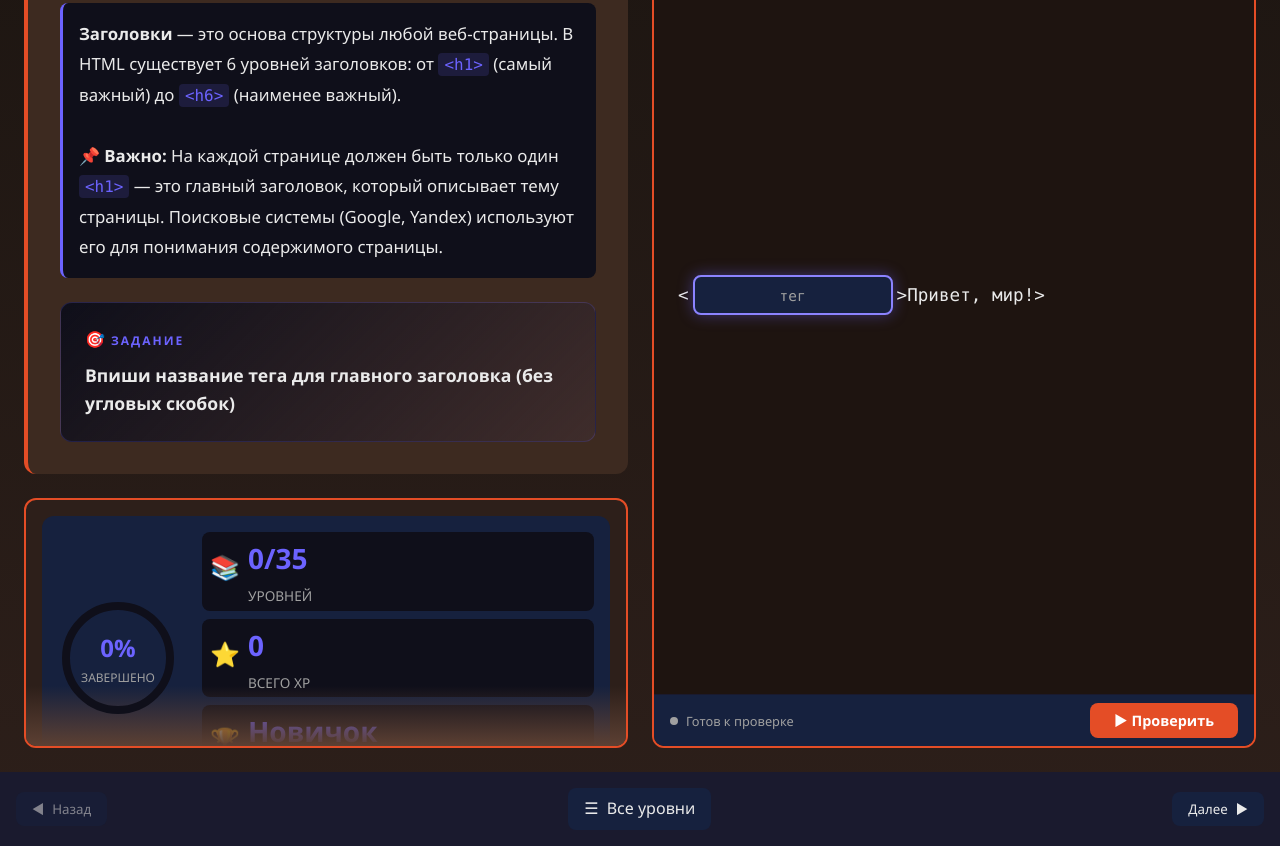
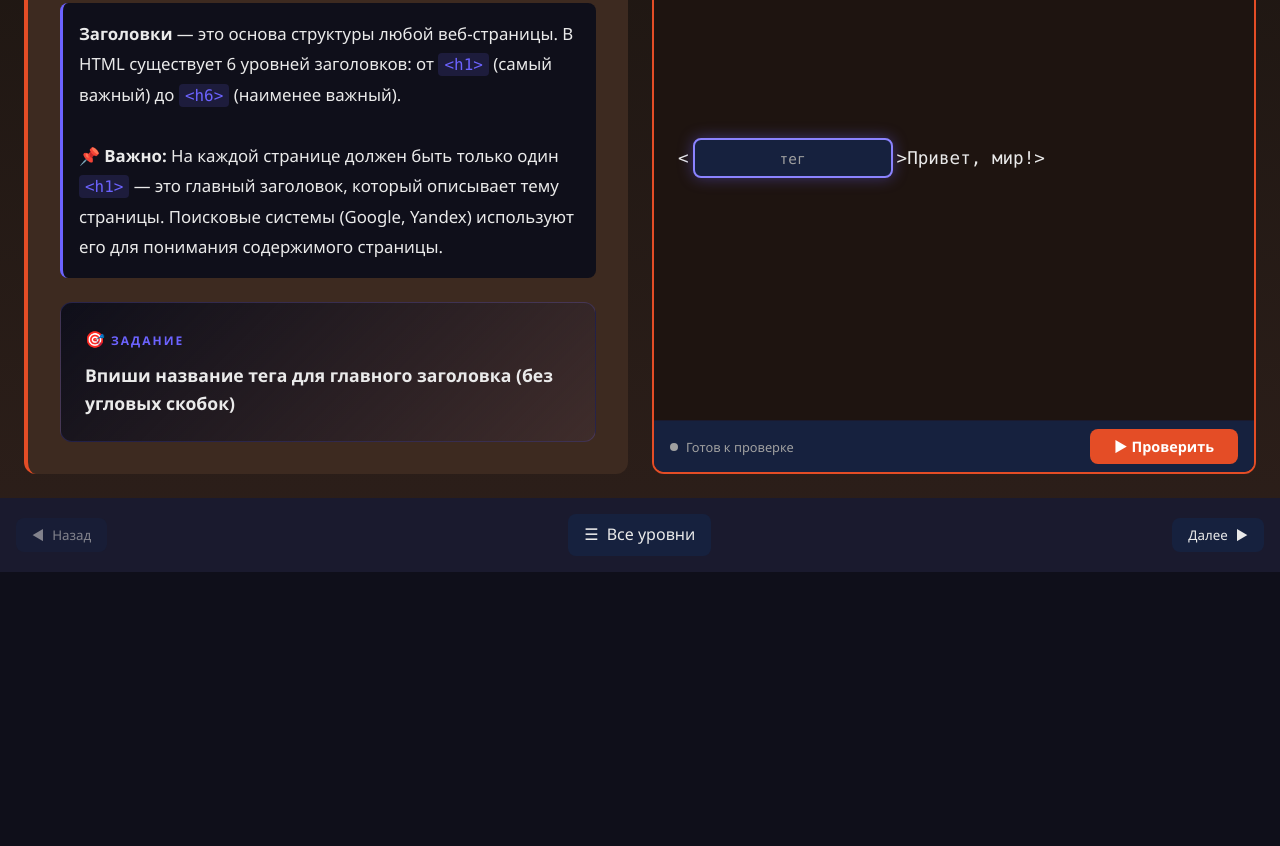
Before and after one commit to Werontye/code-quest, a website: page pages/game.html in a window 1280 px wide. Shown: the part 260-1106 px from the top of the page. After the commit the page ends 832 px from the top, so only its background shows below. Drawn offline with Linux system fonts and the light colour scheme.

Commit message:
Remove Visual Area, add detailed backend setup guide
- Remove Visual Area div from game page for cleaner UI
- Update levelManager.js to handle missing visual element
- Add comprehensive README with MongoDB setup instructions
- Includes local MongoDB, MongoDB Atlas, Railway deployment guide

Co-Authored-By: Claude Opus 4.5 <noreply@anthropic.com>

```diff
--- a/js/modules/levelManager.js
+++ b/js/modules/levelManager.js
@@ -255,9 +255,12 @@ const LevelManager = {
 
     /**
      * Render visual representation with progress info
+     * (Visual area has been removed - this function is now disabled)
      */
     renderVisual() {
         const visualContent = document.getElementById('visualContent');
+        if (!visualContent) return; // Visual area removed
+
         const level = this.currentLevel;
         const userData = Storage.getUserData();
         const levels = this.getLevelsForLang(this.currentLang);
--- a/pages/game.html
+++ b/pages/game.html
@@ -67,13 +67,6 @@
                     <div class="task-box">
                         <span class="task-label" data-i18n="game.task">Задание</span>
                         <p class="task-text" id="taskText"></p>
-                    </div>
-                </div>
-
-                <!-- Visual Area -->
-                <div class="visual-area" id="visualArea">
-                    <div class="visual-content" id="visualContent">
-                        <!-- Visual representation will be inserted by JS -->
                     </div>
                 </div>
 
```
Also changed, not shown: server/README.md (added).
